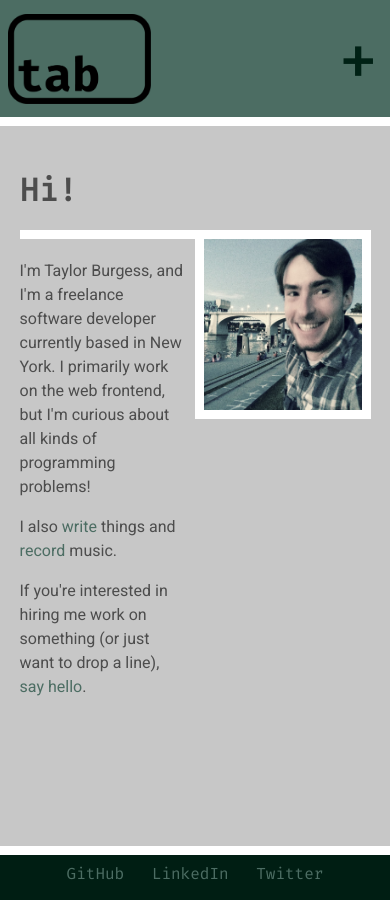
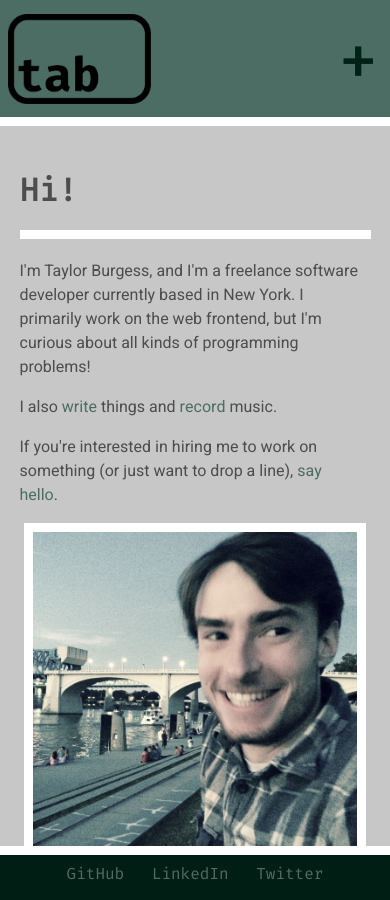
Before and after one commit to tayloraburgess/tayloraburgess.github.io, a Jekyll site: the page built from index.html, in a window 390 px wide and 900 px high. Built offline with Jekyll 4.4.1, drawn with Linux system fonts in a browser that asks for light colours.

Commit message:
Optimize landing page for mobile

```diff
--- a/assets/css/main.scss
+++ b/assets/css/main.scss
@@ -314,4 +314,18 @@ footer {
     padding-left: 5vw;
     padding-right: 5vw;
   }
+  div.landing-content {
+    float: none;
+    width: 100%;
+  }
+  div.landing-image-container {
+    float: none;
+    width: 100%;
+    border: 0;
+  }
+  .landing-image {
+    border: 1vh solid white;
+    float: none;
+    margin: auto;
+  }
 }
--- a/index.html
+++ b/index.html
@@ -6,7 +6,7 @@ permalink: /
 <div class='landing-content'>
   <p>I'm Taylor Burgess, and I'm a freelance software developer currently based in New York. I primarily work on the web frontend, but I'm curious about all kinds of programming problems!</p>
   <p>I also <a href='/blog'>write</a> things and <a href='/audio'>record</a> music.</p>
-  <p>If you're interested in hiring me work on something (or just want to drop a line), <a href='mailto:tayloraburges@gmail.com'>say hello</a>.</p>
+  <p>If you're interested in hiring me to work on something (or just want to drop a line), <a href='mailto:tayloraburges@gmail.com'>say hello</a>.</p>
 </div>
 <div class='landing-image-container'>
   <img src='assets/photo.jpg' class='landing-image'></img>
```
